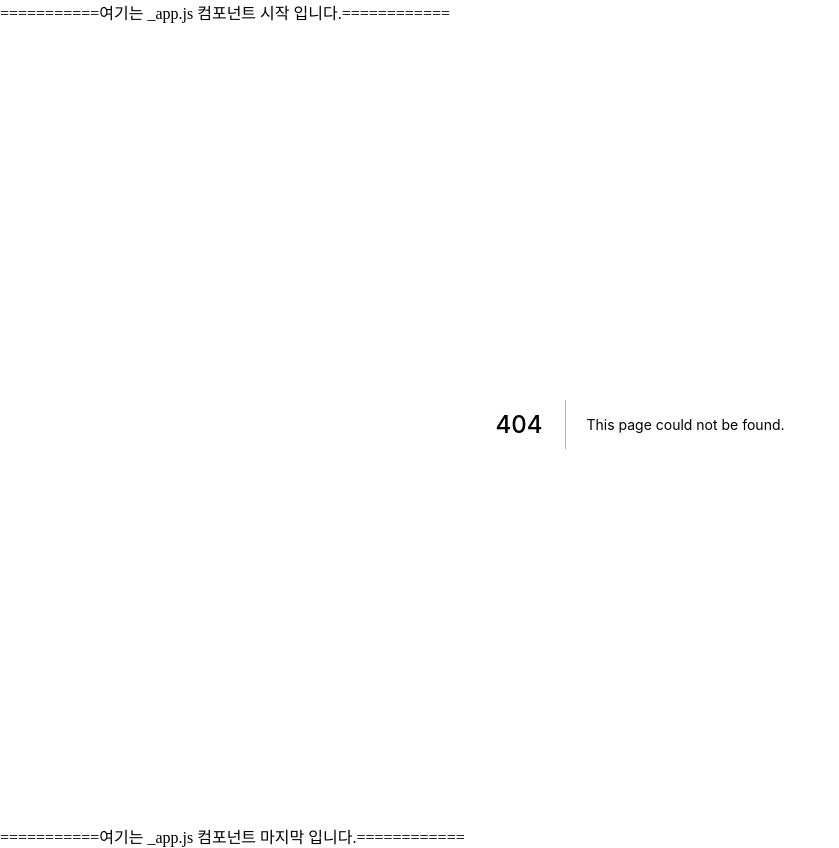
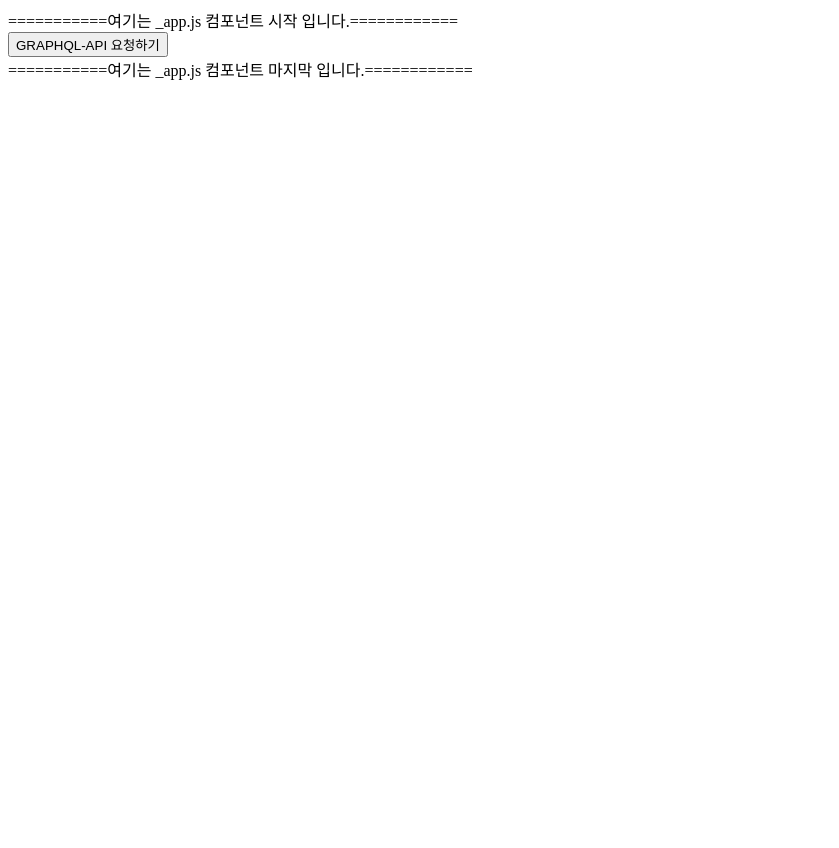
Before and after one commit to OHJINWON/class, a Next.js app: page /session04/04-05-graphql-mutation-product in a window 1280 px wide. Before the commit this address had no page. Shown: the whole page, without its empty margins (0-839 px from the left). After the commit the page ends 800 px from the top, so only its background shows below. Built offline with nearby package versions, Linux system fonts and the light colour scheme.

Commit message:
graphql 실무에서 사용하는 방버으로 변수명 변경 및 graphql 그룹으로 묶어서 하는 방법 실습

```diff
--- /dev/null
+++ b/pages/session04/04-05-graphql-mutation-product/index.js
@@ -0,0 +1,32 @@
+import { useMutation, gql } from "@apollo/client"
+
+const CREATE_PRODUCT= gql`
+    mutation createProduct($seller: String, $createProductInput: CreateProductInput!){  # 변수의 타입 적는 곳
+        createProduct(seller: $seller, createProductInput: $createProductInput){    # 실제 우리가 전달한 변수 적는 곳
+            _id
+            number
+            message
+        }
+    }
+`
+
+export default function GraphqlMutationPage() {
+    const [createProduct] = useMutation(CREATE_PRODUCT)
+
+    const onClickSubmit = async () => {
+        const result = await createProduct({
+            variables: {
+                seller:"훈이",
+                createProductInput: {
+                    name: "마우스",
+                    detail: "정말 좋은 마우스",
+                    price : 3000
+                }
+            }
+        })
+        console.log(result)
+    }
+
+    // 한 줄일떄는 괄호() 필요 없음
+    return <button onClick={onClickSubmit}>GRAPHQL-API 요청하기</button>
+}
```
